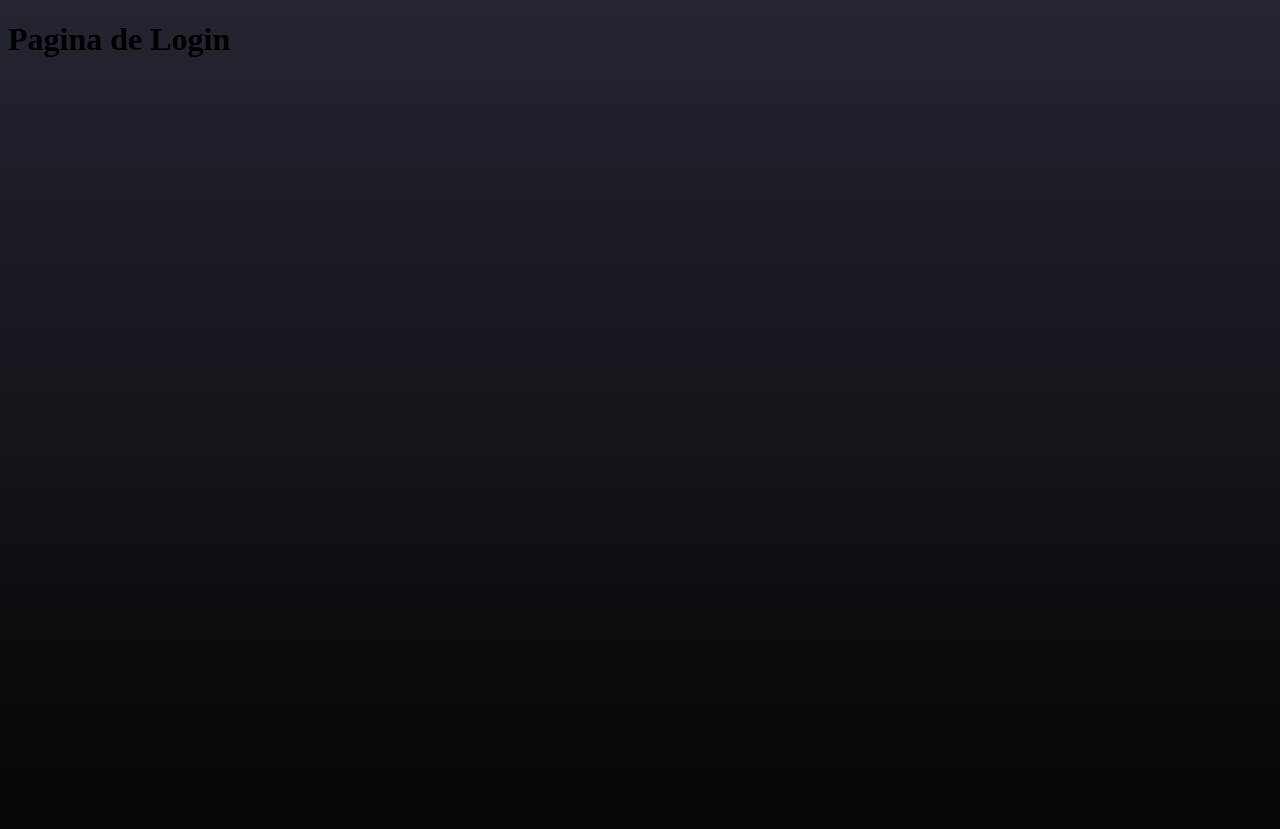
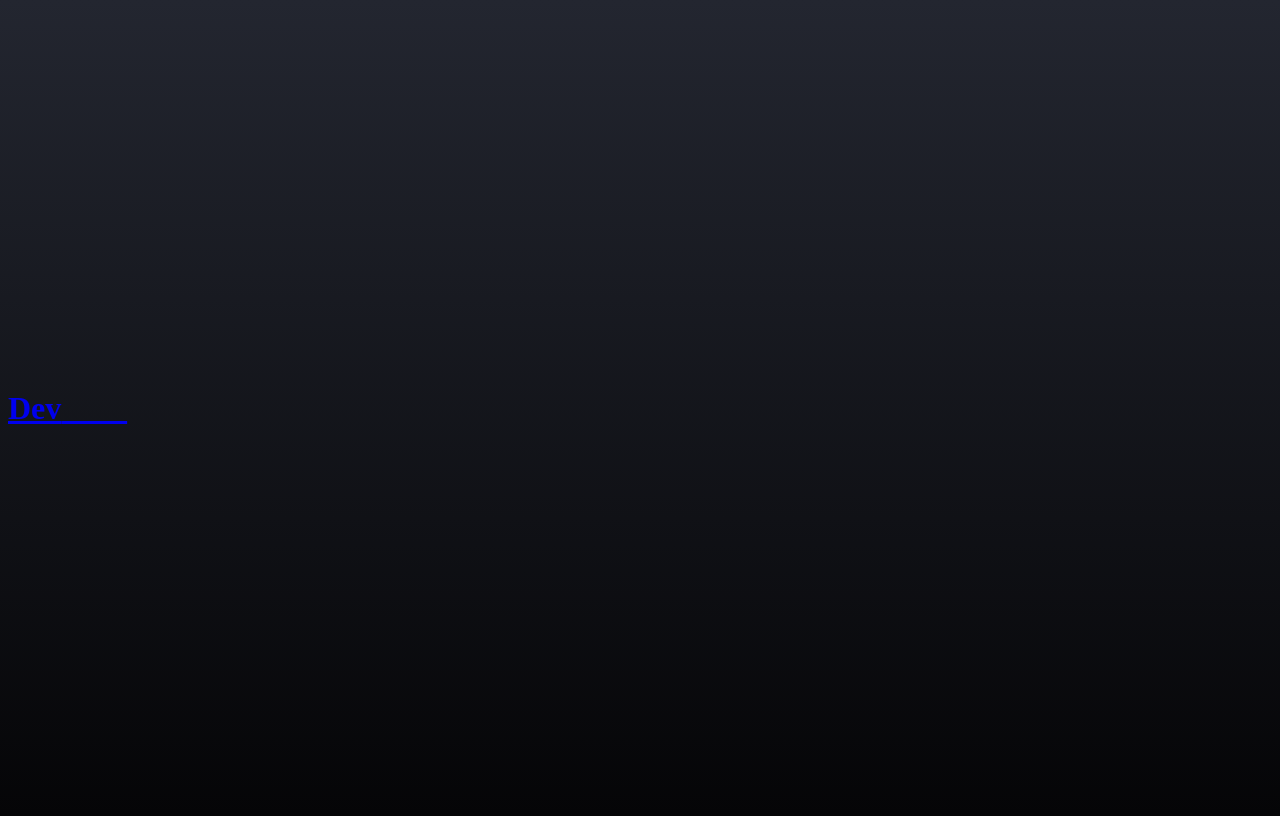
Before and after one commit to RockNicolas/TelasAdm, a React (Vite) app: page /login in a window 1280 px wide. Built offline with nearby package versions, Linux system fonts and the light colour scheme.

Commit message:
Começando a tela de login

```diff
--- a/src/pages/home/home.tsx
+++ b/src/pages/home/home.tsx
@@ -1,5 +1,6 @@
 import { Social } from '../../components/social/social'
 import { FaGithub, FaLinkedin } from 'react-icons/fa'
+import '../../index.css'
 
 export function Home(){
   return(
@@ -25,9 +26,7 @@ export function Home(){
             <FaLinkedin size={35} color="#FFF" />
           </Social>
         </footer>
-
       </main>
-
     </div>
   )
 }
--- a/src/pages/login/login.tsx
+++ b/src/pages/login/login.tsx
@@ -1,8 +1,13 @@
+import { Link } from 'react-router-dom'
+
 export function Login() {
-
     return (
-      <div>
-        <h1>Pagina de Login</h1>
+      <div className="flex w-full h-screen justify-center flex-col">
+          <Link to='/'>
+            <h1 className='mt-11 text-white mb-7 font-bold text-5xl'>Dev
+              <span className='bg-gradient-to-r from-yellow-500 to-orange-400 bg-clip-text text-transparent'>Link</span>
+            </h1>
+          </Link>
       </div>
     )
 }
```
